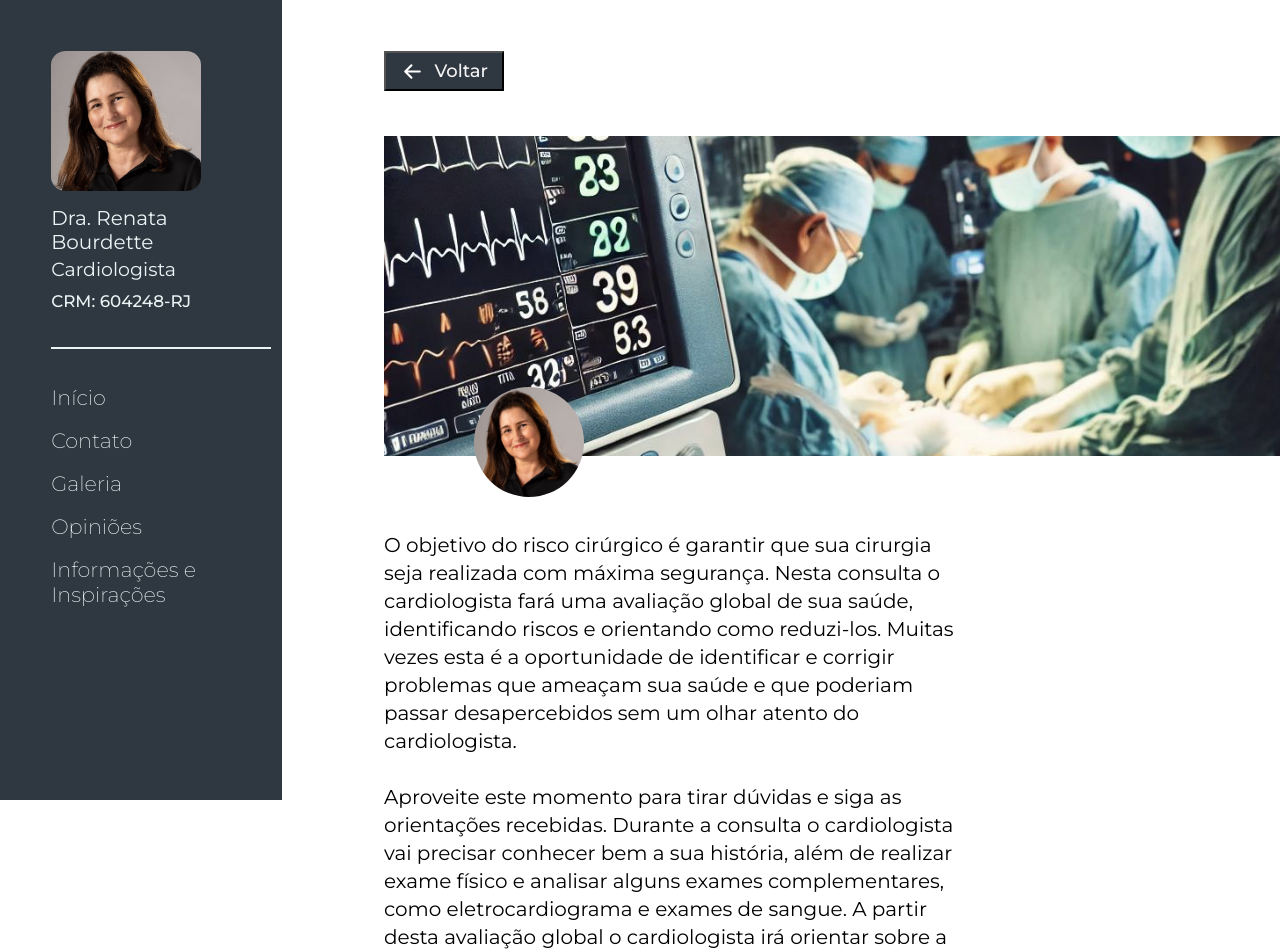
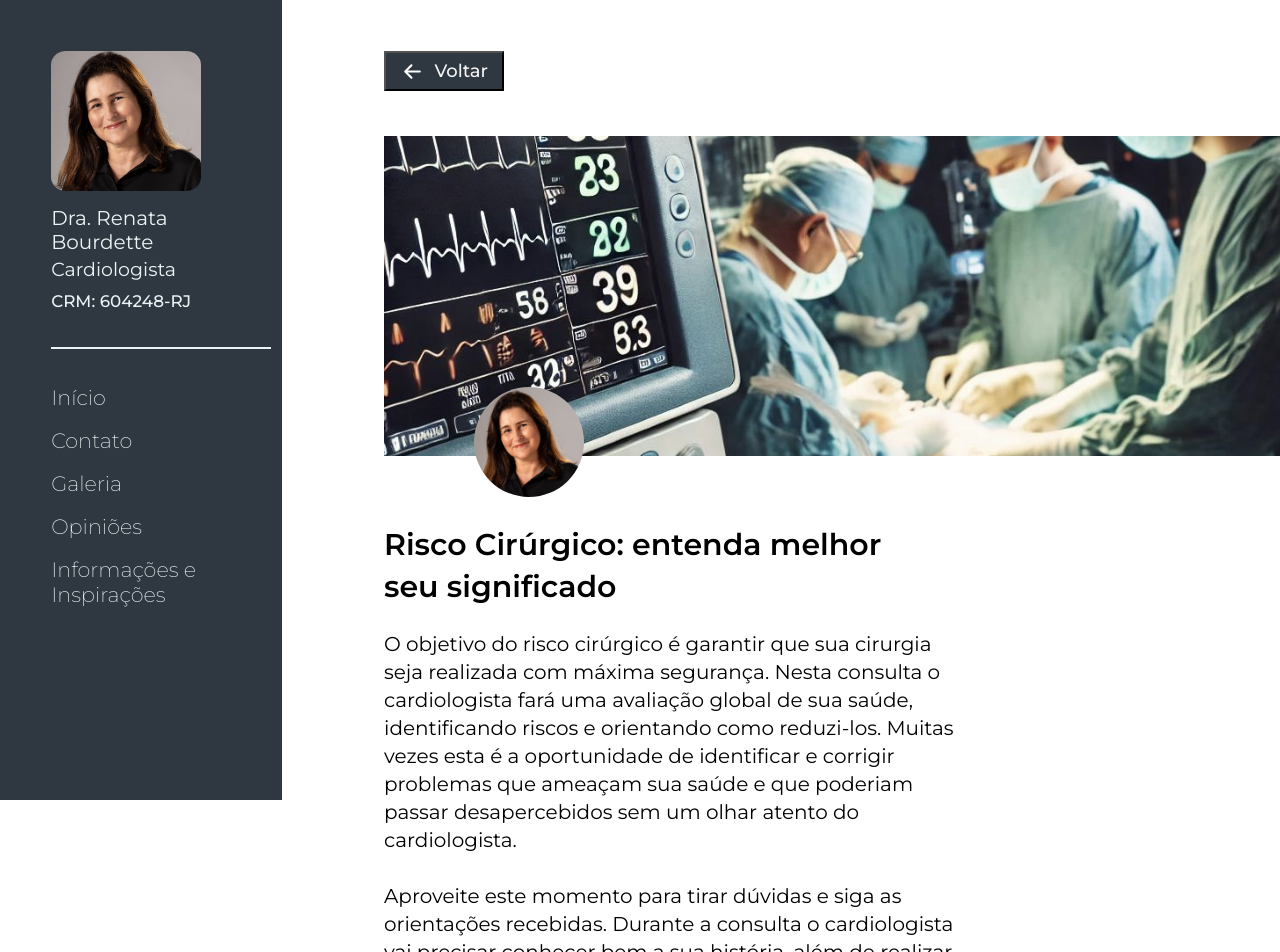
Before and after one commit to rafaelabou1999/site-medico, a Next.js app: page /blog/1 in a window 1280 px wide. Shown: the top 952 px of the page. Built offline with nearby package versions, Linux system fonts and the light colour scheme.

Commit message:
adding title - posts

```diff
--- a/src/app/blog/[id]/Blog.module.css
+++ b/src/app/blog/[id]/Blog.module.css
@@ -25,7 +25,7 @@
 .imagem{
     margin-top: 5%;
     object-fit: cover;
-    filter: saturate(80%);
+    filter: saturate(70%);
     width:900px;
     height:40vh;
 }
@@ -40,25 +40,21 @@
 }
 
 .container_text{
-    margin-top: 8%;
+    margin-top: 3%;
     width:80%;
     font-size: 20px;
     line-height: 1.4;
 }
 
 .text_title{
-    margin-left: 5%;
-    width:60%;
+    margin-top: 9%;
+    width:70%;
+    font-size: 26px;
+    font-weight: 600;
     font-size: 30px;
 }
 
-.text_paragraph{
-    width:70%;
-    margin-top: 2%;
-    margin-left: 5%;
-    font-size: 19px;
-    line-height: 1.4;
-}
+
 
 .data{
     font-weight: 600;
--- a/src/app/blog/[id]/page.js
+++ b/src/app/blog/[id]/page.js
@@ -43,7 +43,7 @@ export default function Blog({params}){
             <Image className={styles.perfil_renata} src={Renata} alt="foto da renata"/>
            </div>
            <div className={styles.container_text}>
-              <h2 className={styles.text_title}>{title}</h2>
+              <h2 className={styles.text_title}>{card.title}</h2>
               <div className={styles.container_text} style={{ whiteSpace: "pre-wrap" }}>{card.text}</div>
               <h5 className={styles.data}>24 Nov 2024</h5>
            </div>
--- a/src/app/components/Card/index.jsx
+++ b/src/app/components/Card/index.jsx
@@ -18,7 +18,7 @@ export default function Card(props){
                 </div>
                 <div className={styles.text_container}>
 
-                <h2 className={styles.title_container} style={{textDecoration: "none"}}>{props.title}</h2>
+                <h2 className={styles.title_container} style={{textDecoration: "none"}} >{props.title}</h2>
                 </div>
                 <div className={styles.additional_info}>
                         <h4 className={styles.additional_title}>Tempo de leitura: 2 min</h4>
```
